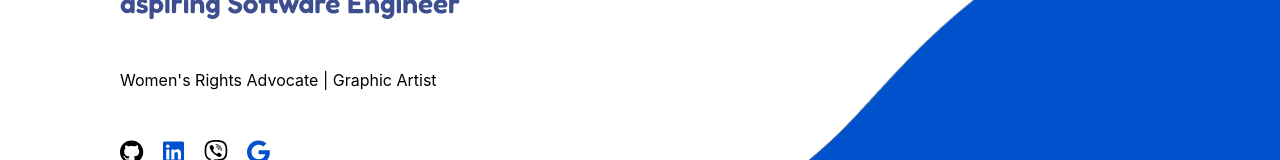
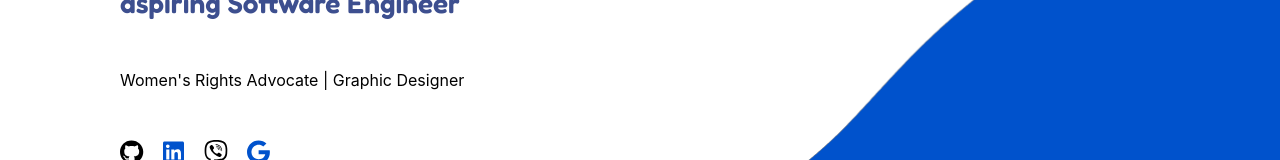
Before and after one commit to galvez-mcj/react-portfolio, a React (Vite) app: page / in a window 1280 px wide. Shown: the part 430-590 px from the top of the page. Built offline with nearby package versions, Linux system fonts and the light colour scheme.

Commit message:
edited home page

```diff
--- a/src/components/Home.jsx
+++ b/src/components/Home.jsx
@@ -13,7 +13,7 @@ const Home = () => {
                     <h1 className="display-font primary bold">Ma. Christina J. Galvez</h1>
                     <h2 className="display-font secondary bold">aspiring Software Engineer</h2>
                 </div>
-                <p>Women's Rights Advocate | Graphic Artist</p>
+                <p>Women's Rights Advocate | Graphic Designer</p>
             </div>
             <ul className="social-container">
                 <li>
```
